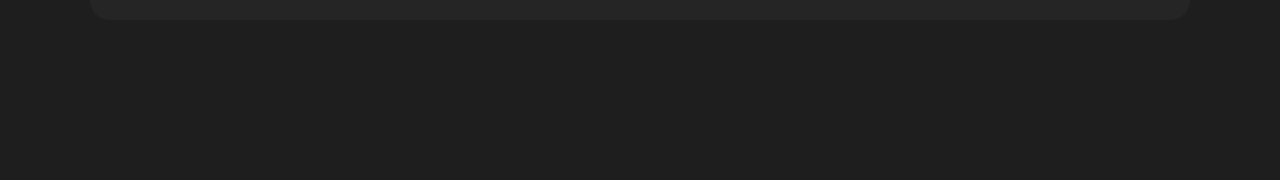
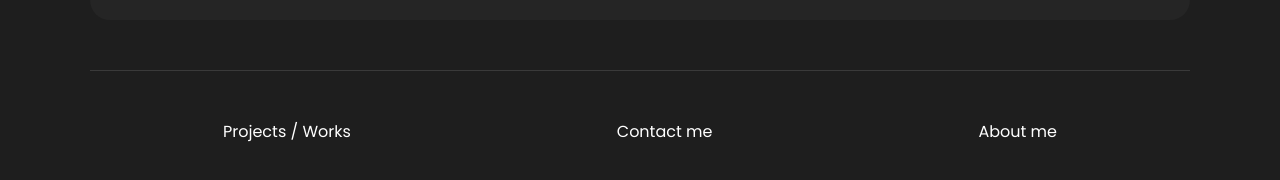
Before and after one commit to ani-24/aniketkumar, a Next.js app: page /projects in a window 1280 px wide. Shown: the part 1344-1524 px from the top of the page. Before the commit the page ends 1414 px from the top, so only its background shows below. Built offline with nearby package versions, Linux system fonts and the light colour scheme.

Commit message:
start creating footer

```diff
--- /dev/null
+++ b/components/Footer.js
@@ -0,0 +1,36 @@
+import Link from "next/link";
+
+const Footer = () => {
+  return (
+    <div className="footer">
+      <div className="container">
+        <ul className="links-list">
+          <li>
+            <Link href="/projects">
+              <a>Projects / Works</a>
+            </Link>
+          </li>
+          <li>
+            <Link href="/contact">
+              <a>Contact me</a>
+            </Link>
+          </li>
+          <li>
+            <Link href="about">
+              <a>About me</a>
+            </Link>
+          </li>
+        </ul>
+        <ul className="social-list">
+          <li>
+            <Link href="https://codepen.io/aniketkr" rel="noreferrer">
+              <a></a>
+            </Link>
+          </li>
+        </ul>
+      </div>
+    </div>
+  );
+};
+
+export default Footer;
--- a/pages/projects.js
+++ b/pages/projects.js
@@ -1,4 +1,5 @@
 import Image from "next/image";
+import Footer from "../components/Footer";
 import Navbar from "../components/Navbar";
 import Project from "../components/Project";
 
@@ -40,6 +41,7 @@ const projects = () => {
           ))}
         </div>
       </div>
+      <Footer />
     </>
   );
 };
--- /dev/null
+++ b/styles/components/_footer.scss
@@ -0,0 +1,26 @@
+@use "./../variables/" as *;
+
+.footer {
+  .container {
+    border-top: 1px solid #ffffff20;
+    padding: 3em 0;
+  }
+  ul {
+    width: 100%;
+    display: flex;
+    list-style: none;
+  }
+  .links-list {
+    justify-content: space-around;
+    li {
+      a {
+        text-decoration: none;
+        color: white;
+        transition: 100ms ease-in-out;
+        &:hover {
+          color: $primary-clr;
+        }
+      }
+    }
+  }
+}
--- a/styles/components/_index.scss
+++ b/styles/components/_index.scss
@@ -1 +1,2 @@
 @forward "./navbar";
+@forward "./footer";
```
Also changed, not shown: 1 other file (tests, documents, lock files or other folders).
